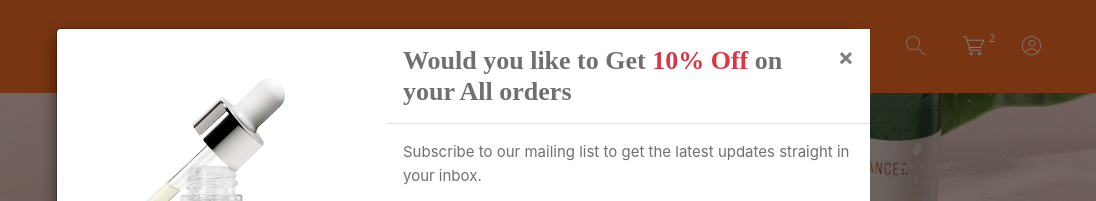
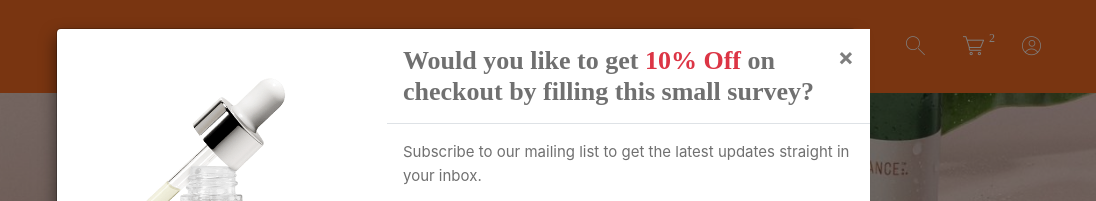
Before and after one commit to Hasnain-Iqbal/taresana, a plain HTML site: page shop-detail.html in a window 1280 px wide. Shown: the top 201 px of the page, 184-1280 px from the left. Drawn offline with nearby package versions, Linux system fonts and the light colour scheme; files whose address does not match are found by name.

Commit message:
set survay form

```diff
--- a/shop-detail.html
+++ b/shop-detail.html
@@ -55,7 +55,7 @@
                 <div class="col-md-6  col-lg-7  p-0 bg-white" >
                   <div class="modal-header">
 
-                    <h3 class="font-secondary nott mb-0" style="font-family: 'Merriweather', serif">Would you like to Get <span class="text-danger">10% Off</span> on your All orders</h3>
+                    <h3 class="font-secondary nott mb-0" style="font-family: 'Merriweather', serif">Would you like to get<span class="text-danger"> 10% Off</span> on checkout by filling this small survey?</h3>
                     <button type="button" class="close" data-dismiss="modal">&times;</button>
                   </div>
                   <div class="modal-body">
```
